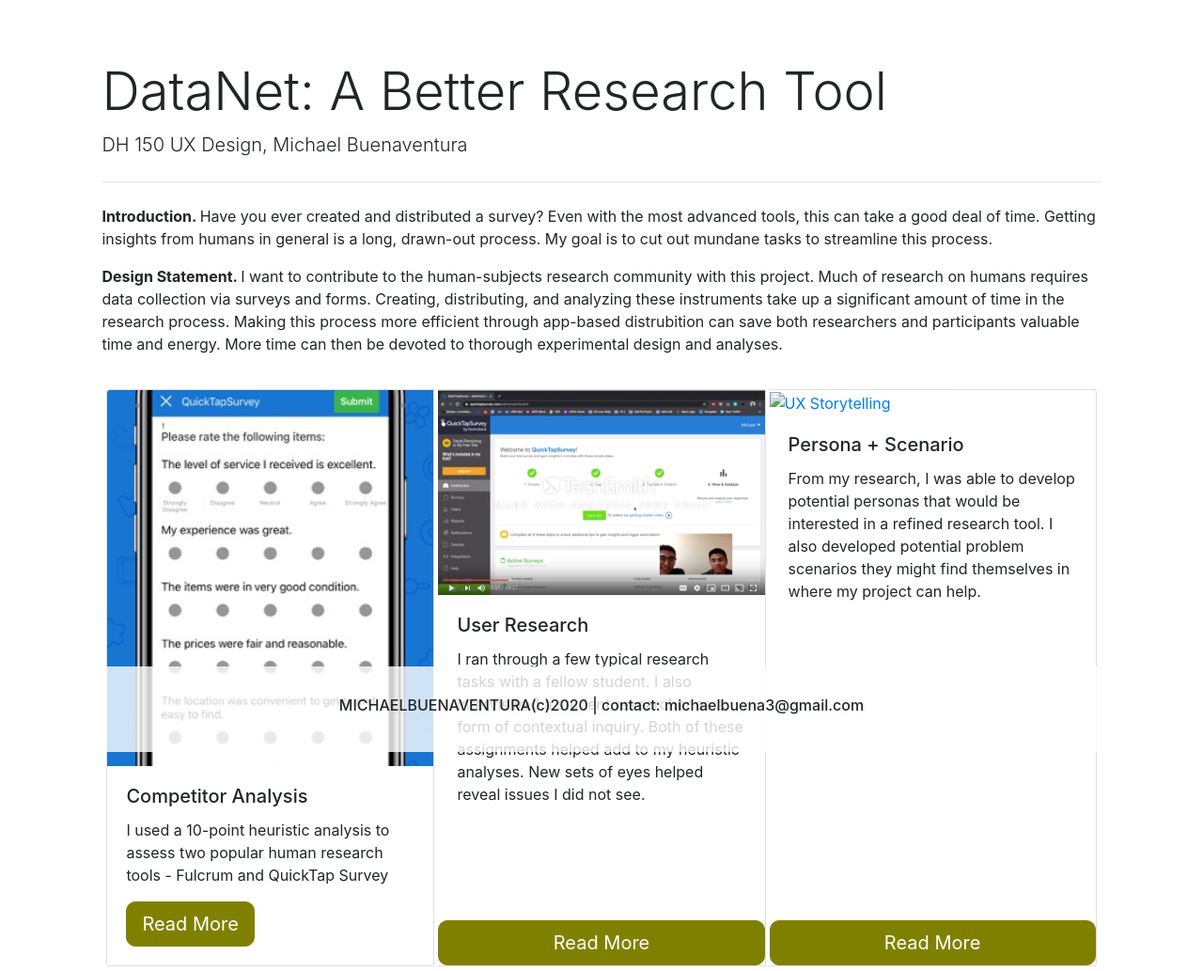
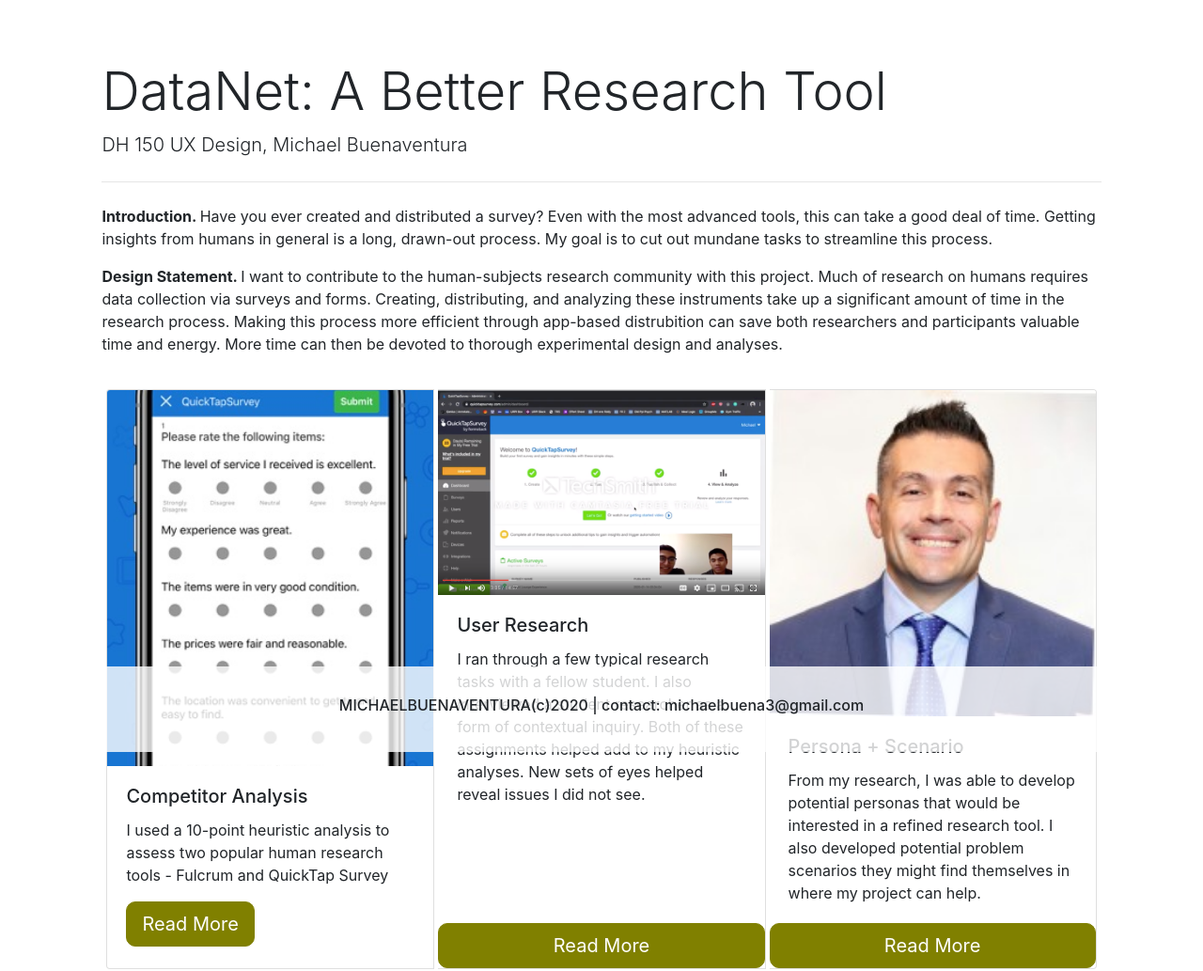
Before and after one commit to michaelbuenaventura/DH150-W2020, a plain HTML site: page index.html in a window 1280 px wide. Shown: the top 1033 px of the page at 94% size. Drawn offline with nearby package versions, Linux system fonts and the light colour scheme.

Commit message:
Update index.html

```diff
--- a/index.html
+++ b/index.html
@@ -113,7 +113,7 @@
   </div>
   <div class="card">
     <a href="https://github.com/michaelbuenaventura/DH150-W2020/tree/master/assignment6" target="_blank">
-    <img src="assignment6/DavidFontino.JPG" class="card-img-top" alt="UX Storytelling">
+    <img src="assignment6/DavidFontino.jpeg" class="card-img-top" alt="UX Storytelling">
     </a>
       <div class="card-body">
       <h5 class="card-title">Persona + Scenario</h5>
```
